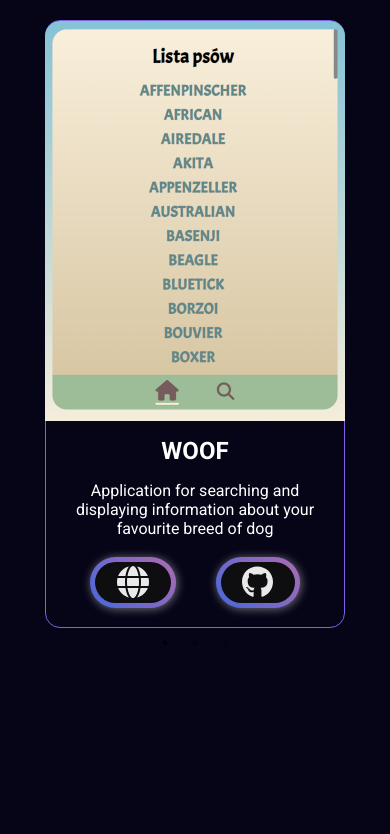
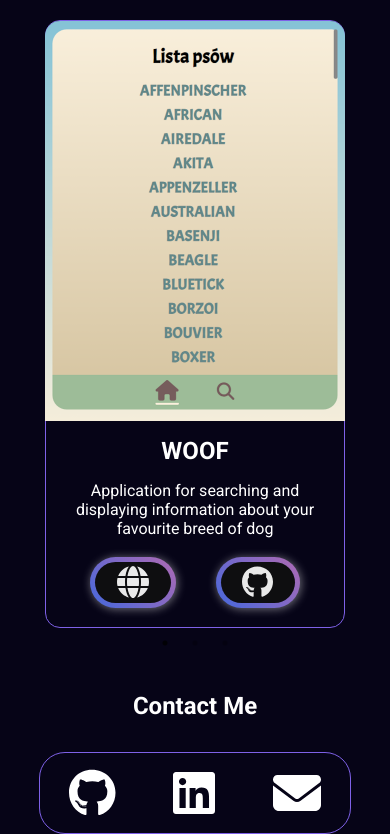
Before and after one commit to zexcv/PersonalPageSCSS, a React (Create React App) app in the folder my-page/: page / in a window 390 px wide. Shown: the part 1591-2425 px from the top of the page. Before the commit the page ends 2244 px from the top, so only its background shows below. Built offline with nearby package versions, Linux system fonts and the light colour scheme; a web font is replaced by a local one.

Commit message:
full contact component

```diff
--- a/my-page/src/components/ContactMe.jsx
+++ b/my-page/src/components/ContactMe.jsx
@@ -1,9 +1,19 @@
 import React from 'react'
+import { FontAwesomeIcon } from '@fortawesome/react-fontawesome'
+import { faGithub, faLinkedin } from "@fortawesome/free-brands-svg-icons";
+import { faEnvelope } from "@fortawesome/free-solid-svg-icons";
+
 import '../css/contact-me.component.css'
 
 const ContactMe = () => {
   return (
     <section name="contact" className='contact-container'>
+      <h4>Contact Me</h4>
+      <div className="contact-container_info">
+        <a href="https://github.com/zexcv"><FontAwesomeIcon icon={faGithub} className='info-icon'/></a>
+        <a href="https://www.linkedin.com/in/kasper-kufel-a7a339185/"><FontAwesomeIcon icon={faLinkedin} className='info-icon'/></a>
+        <a href="mailto:kufel.kasper@gmail.com"><FontAwesomeIcon icon={faEnvelope} className='info-icon'/></a>
+      </div>
 
     </section>
   )
--- a/my-page/src/components/MobileNav.jsx
+++ b/my-page/src/components/MobileNav.jsx
@@ -42,7 +42,7 @@ export const MobileNav = ({ isOpen, toggleMenu }) => {
                 to="projects"
                 spy={true}
                 smooth={true}
-                offset={50}
+                offset={-120}
                 duration={500}
                 className="menu-item"
                 onClick={toggleMenu}
--- a/my-page/src/components/Navbar.jsx
+++ b/my-page/src/components/Navbar.jsx
@@ -30,7 +30,7 @@ export default function Navbar() {
               </Link>
             </li>
             <li>
-              <Link to="projects" spy={true} smooth={true} offset={50} duration={500} className="menu-item">
+              <Link to="projects" spy={true} smooth={true} offset={-120} duration={500} className="menu-item">
                 Projects
               </Link>
             </li>
--- a/my-page/src/css/contact-me.component.css
+++ b/my-page/src/css/contact-me.component.css
@@ -1 +1,51 @@
-/*# sourceMappingURL=contact-me.component.css.map */
+* {
+  font-family: "Roboto", sans-serif;
+}
+
+.contact-container {
+  max-width: 60%;
+  margin: 0 auto;
+}
+.contact-container h4 {
+  font-size: 1.5rem;
+  margin: 4rem 0 2rem;
+}
+.contact-container_info {
+  display: flex;
+  align-items: center;
+  justify-content: center;
+  justify-content: space-around;
+  border: 1px solid #7e61e7;
+  border-radius: 26px;
+}
+.contact-container_info a {
+  text-decoration: none;
+}
+.contact-container_info .info-icon {
+  color: white;
+  font-size: 4rem;
+  margin: 1rem 0;
+  transition: all 0.3s ease;
+}
+.contact-container_info .info-icon:hover {
+  transform: scale(1.2);
+}
+
+@media (max-width: 1024px) {
+  .contact-container h4 {
+    text-align: center;
+  }
+  .contact-container_info .info-icon {
+    font-size: 3rem;
+  }
+}
+@media (max-width: 640px) {
+  .contact-container {
+    max-width: 80%;
+  }
+}
+@media (max-width: 320px) {
+  .contact-container {
+    max-width: 95%;
+  }
+}/*# sourceMappingURL=contact-me.component.css.map */
--- a/my-page/src/styles/contact-me.component.scss
+++ b/my-page/src/styles/contact-me.component.scss
@@ -0,0 +1,50 @@
+@import "../styles/global.scss";
+
+.contact-container {
+  max-width: 60%;
+  margin: 0 auto;
+  h4 {
+    font-size: 1.5rem;
+    margin: 4rem 0 2rem;
+  }
+  &_info {
+    @include flex-center;
+    justify-content: space-around;
+    border: 1px solid $base-color;
+    border-radius: 26px;
+    a {
+      text-decoration: none;
+    }
+    .info-icon {
+      color: white;
+      font-size: 4rem;
+      margin: 1rem 0;
+      transition: all 0.3s ease;
+      &:hover {
+        transform: scale(1.2);
+      }
+    }
+  }
+}
+@media (max-width: $responsive_tablet) {
+  .contact-container {
+    h4 {
+      text-align: center;
+    }
+    &_info {
+      .info-icon {
+        font-size: 3rem;
+      }
+    }
+  }
+}
+@media(max-width: $responsive_mobile){
+    .contact-container{
+        max-width: 80%;
+    }
+}
+@media (max-width: 320px){
+    .contact-container{
+        max-width: 95%;
+    }
+}
```
Also changed, not shown: 2 other files (tests, documents, lock files or other folders).
